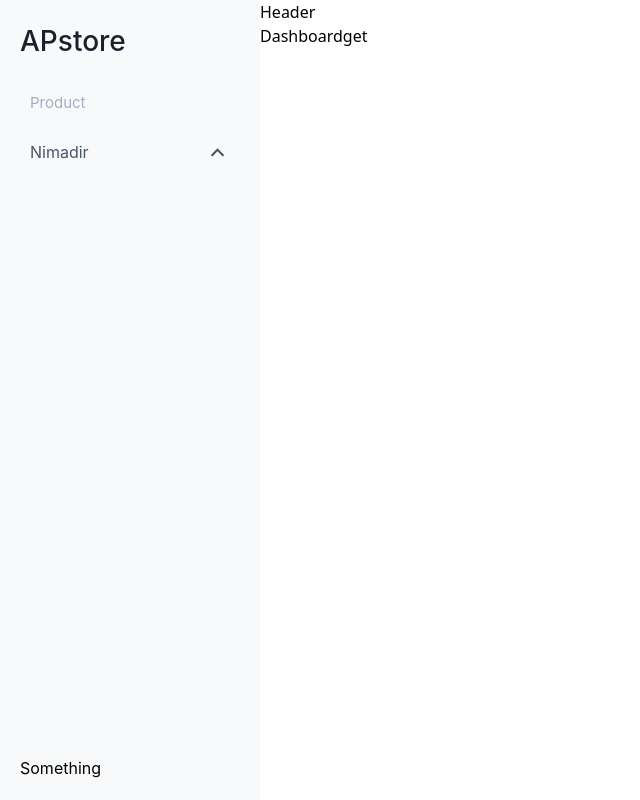
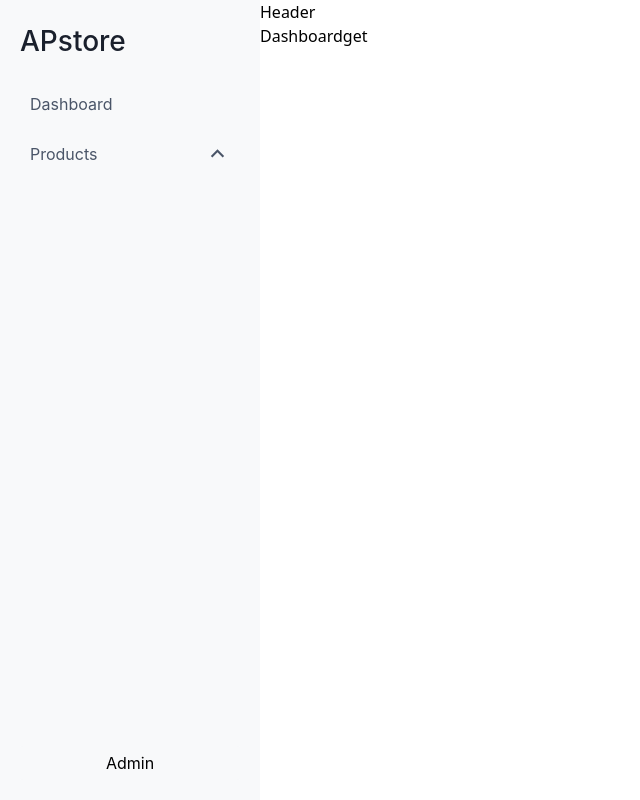
Before and after one commit to usershokhrukh/APstore, a Next.js app: page / in a window 1280 px wide. Shown: the whole page, without its empty margins (0-640 px from the left). Built offline with nearby package versions, Linux system fonts and the light colour scheme; a web font is replaced by a local one.

Commit message:
some upgrades

```diff
--- a/src/components/sidebar/Sidebar.jsx
+++ b/src/components/sidebar/Sidebar.jsx
@@ -13,10 +13,10 @@ const Sidebar = () => {
           <p className="sidebar__title">APstore</p>
         </div>
         <div className="sidebar__text">
-          <Link href="#" className="sidebar__p">Product</Link>
+          <Link href="#" className="sidebar__p">Dashboard</Link>
           <div className="sidebar__dropdown">
             <button className="sidebar__btn" onClick={() => setDrop(!drop)}>
-              Nimadir
+              Products
               {!drop ? (
                 <span className="sidebar__span"><svg
                 width={25}
@@ -29,16 +29,18 @@ const Sidebar = () => {
             </button>
             {drop ? (
               <div className="sidebar__drop">
-                <Link className="sidebar__link" href="">nimadir</Link>
-                <Link className="sidebar__link" href="">nimadir</Link>
-                <Link className="sidebar__link" href="">nimadir</Link>
-                <Link className="sidebar__link" href="">nimadir</Link>
+                <Link className="sidebar__link" href="">Create</Link>
+                <Link className="sidebar__link" href="">Delete</Link>
+                <Link className="sidebar__link" href="">View</Link>
+                <Link className="sidebar__link" href="">Edit</Link>
               </div>
             ) : null}
           </div>
         </div>
       </div>
-      <div className="sidebar__bottom">Something</div>
+      <div className="sidebar__bottom">
+        <p className="sidebar__p2">Admin</p>
+      </div>
     </div>
   );
 };
--- a/src/components/sidebar/sidebar.modules.scss
+++ b/src/components/sidebar/sidebar.modules.scss
@@ -15,10 +15,12 @@
     display: flex;
     flex-direction: column;
     gap: 20px;
+    @include inter();
     width: 100%;
   }
 
   &__text {
+    @include inter();
     display: flex;
     flex-direction: column;
     gap: 5px;
@@ -27,13 +29,29 @@
 
   &__title {
     font-weight: 500;
+    @include inter();
     font-size: 28px;
     color: #1a202c;
   }
+  &__bottom{
+    display: flex;
+    align-items: center;
+    justify-content: center;
+    width: 100%;
+    height: auto;
+    padding: 5px 0;
+    border-radius: 3px;
+    background-color: #f8f9fa;
+  }
+  &__img{
+    width: 80px;
+    height: 80px;
+    border-radius: 50px;
+  }
+  &__p {
+    font-size: 16px;
+    color: #4a5568;
 
-  &__p {
-    font-size: 15px;
-    color: #a0aec0;
     display: block;
     width: 100%;
     padding: 10px;
@@ -77,9 +95,11 @@
     }
   }
   &__drop {
+    border-left: 2px solid #d0d7dd;
     display: flex;
     flex-direction: column;
     gap: 5px;
-    margin-left: 30px;
+    padding: 10px;
+    margin-left: 10px;
   }
 }
```
Also changed, not shown: jsconfig.json (line endings or trailing spaces), 1 other file (tests, documents, lock files or other folders).
